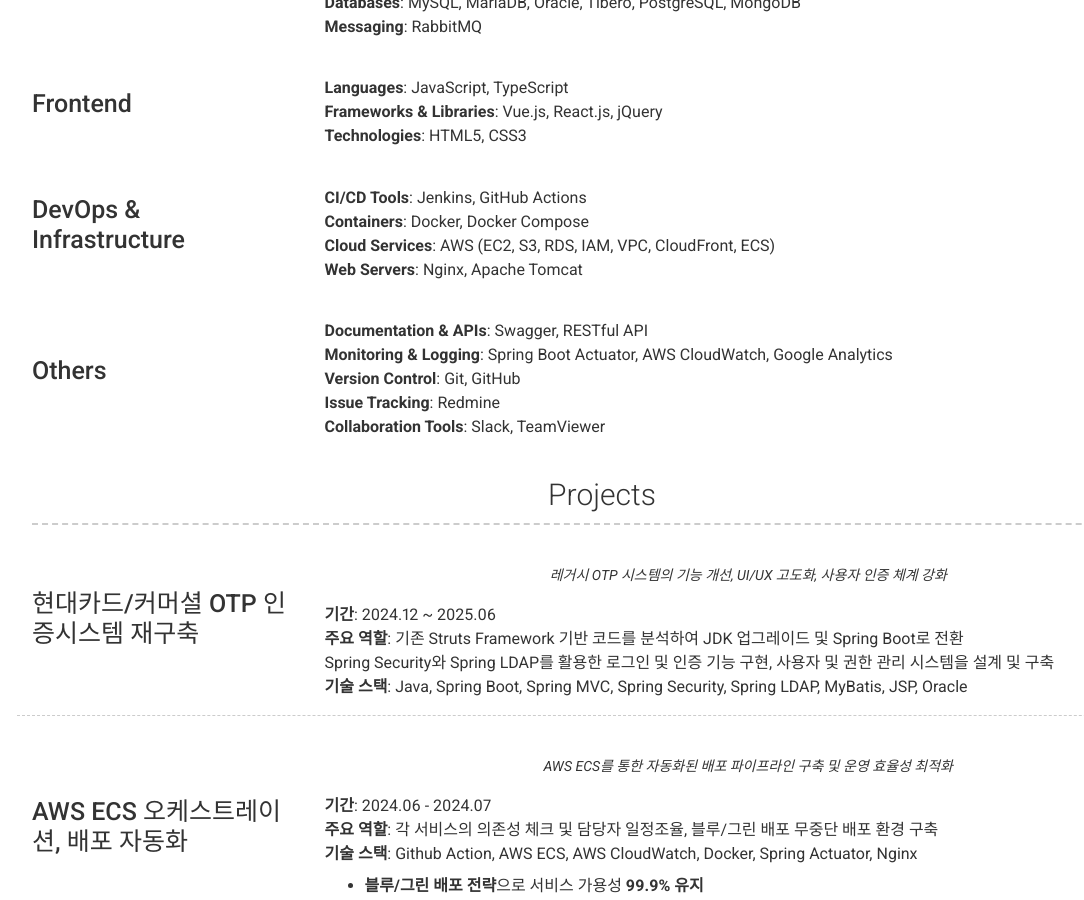
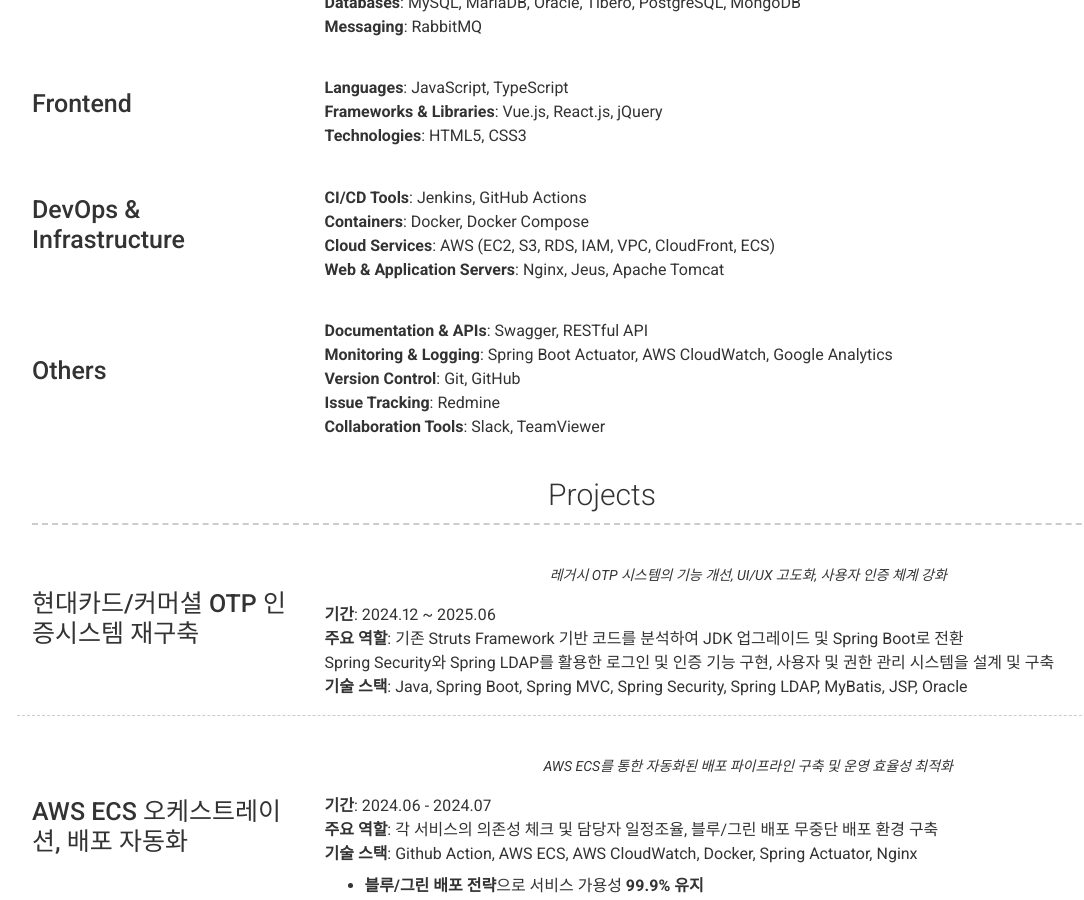
Before and after one commit to devnine-codes/devnine-codes.github.io, a Jekyll site: the page built from index.md, in a window 1280 px wide and 900 px high, scrolled down 688 px. Shown: the whole window, without its empty margins (38-1122 px from the left). Built offline with Jekyll 4.4.1, drawn with Linux system fonts in a browser that asks for light colours; nearby versions of some CDN libraries; comment, search, counter and statistics services are not loaded.

Commit message:
Skill 수정

```diff
--- a/_config.yml
+++ b/_config.yml
@@ -85,7 +85,7 @@ content:
           **CI/CD Tools**: Jenkins, GitHub Actions
           **Containers**: Docker, Docker Compose
           **Cloud Services**: AWS (EC2, S3, RDS, IAM, VPC, CloudFront, ECS)
-          **Web Servers**: Nginx, Apache Tomcat
+          **Web & Application Servers**: Nginx, Jeus, Apache Tomcat
 
       - layout: left
         title: Others
```
